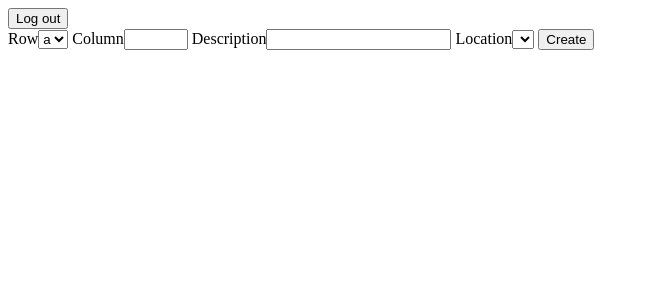
After one commit to treyarte/capstone-one, a Flask app: template templates/droplist_items/new.html in a window 1280 px wide. The commit adds this page. Shown: the top 300 px of the page, without its empty margins (0-649 px from the left). Run offline with Flask 2, Linux system fonts and the light colour scheme; the template is opened without the code that fills it: values that come from a table or form of the project are taken from there, others are empty.

Commit message:
add authorization decorator and add items form for droplist

```diff
--- a/app.py
+++ b/app.py
@@ -1,9 +1,10 @@
 import os
-from flask import Flask, redirect, render_template, flash
+from flask import Flask, redirect, render_template, flash, session, g
 from flask_debugtoolbar import DebugToolbarExtension
 from models import connect_db, db, User, Stocker, ForkliftDriver, DropList, Location, DropListItem, Item
 from sqlalchemy.exc import IntegrityError
-from forms import SignUpForm, LoginForm
+from forms import SignUpForm, LoginForm, LocationForm, ItemForm, DropListForm
+from functools import wraps
 
 app = Flask(__name__)
 
@@ -14,16 +15,54 @@ app.config["SQLALCHEMY_TRACK_MODIFICATIONS"] = False
 app.config["SQLALCHEMY_ECHO"] = True
 app.config["DEBUG_TB_INTERCEPT_REDIRECTS"] = False
 app.config["SECRET_KEY"] = os.environ.get("SECRET_KEY", "this is my secret")
+#removes caching
 app.config["SEND_FILE_MAX_AGE_DEFAULT"] = 0
 
 toolbar = DebugToolbarExtension(app)
 
 connect_db(app)
 
+CURR_USER_KEY = "curr_user"
+
+@app.before_request
+def add_global_user():
+    """Add logged in user to global"""
+
+    if CURR_USER_KEY in session:
+        g.user = User.query.get(session[CURR_USER_KEY])
+
+    else:
+        g.user = None
+
+def authorize(func):
+    """decorator tha check if a user is authorize"""
+    @wraps(func)
+    def inner_function(*args, **kwargs):
+        if not g.user:
+            flash("Unauthorized Access", "danger")
+            return redirect("/")
+        return func(*args, **kwargs)
+    #either use wraps or below to prevent overwritting of endpoints
+    # inner_function.__name__ = func.__name__
+    return inner_function
+
+def handle_login(user):
+    """Log a user in"""
+
+    session[CURR_USER_KEY] = user.id
+
+def handle_logout():
+    """Remove the user from the session to log them out"""
+
+    if CURR_USER_KEY in session:
+        del session[CURR_USER_KEY]
+
 @app.route("/")
 def homepage():
     """Home page of the application"""
-    return("Hello World")
+    return render_template("home.html")
+######################################################
+# Login and sign-up routes
 
 @app.route("/sign-up", methods=["GET", "POST"])
 def signUp():
@@ -40,11 +79,16 @@ def signUp():
                 password = form.password.data,
                 image_url = form.image_url.data
             )
+
             db.session.commit()
+
+
+
         except IntegrityError:
             flash("Email is already in use", "danger")
             return render_template("users/signup.html", form=form)
 
+        handle_login(user)
 
         return redirect("/")
 
@@ -61,11 +105,95 @@ def login():
 
         if user:
             flash("Successfully signed in", "success")
+            handle_login(user)
             return redirect("/")
         else:
             flash("Invalid Login/Password combination")
 
+
     return render_template("users/login.html", form=form)
+
+@app.route("/logout", methods=["POST"])
+def logout():
+    """log out a user"""
+
+    handle_logout()
+    flash("Successfully logged out", "success")
+    return redirect("/")
+
+######################################################
+# Droplist routes
+@app.route("/droplist/new", methods=["GET", "POST"])
+@authorize
+def create_droplist():
+    """create a new droplist"""
+    form = DropListForm()
+
+    if form.validate_on_submit():
+        drop_list = DropList(stocker_id=1, notes=form.notes.data)
+        db.session.add(drop_list)
+        db.session.commit()
+
+        flash("Droplist successfully created")
+        return redirect(f"/droplist/{drop_list.id}")
+
+    return render_template("droplists/form.html", form=form)
+
+
+@app.route("/droplist/<int:drop_list_id>")
+@authorize
+def show_drop_list(drop_list_id):
+    drop_list = DropList.query.get_or_404(drop_list_id)
+
+    return render_template("droplists/show.html", drop_list=drop_list)
+
+@app.route("/droplist/<int:drop_list_id>/add_items", methods=["GET","POST"])
+@authorize
+def add_item_to_drop_list(drop_list_id):
+    drop_list = DropList.query.get_or_404(drop_list_id)
+    form = ItemForm()
+
+    locations = db.session.query(Location.id, Location.name).all()
+
+    loc_choices = locations
+
+    form.location_id.choices = loc_choices
+
+    if form.validate_on_submit():
+        item = Item(
+                row_letter=form.row_letter.data,
+                column_number=form.column_number.data,
+                location_id=form.location_id.data,
+                description=form.description.data
+        )
+
+        db.session.add(item)
+        db.session.commit()
+
+        drop_list.items.append(item)
+
+        db.session.commit()
+
+        return redirect(f"/droplist/{drop_list.id}")
+
+    return render_template("/droplist_items/new.html", form=form)
+#####################################################
+# Location and items requests
+
+@app.route("/location/new", methods=["GET", "POST"])
+@authorize
+def create_location(drop_list_id):
+    """Creates a location for a drop list item"""
+    form = LocationForm()
+
+    if form.validate_on_submit():
+        location = Location(name=form.location.data)
+        db.session.add(location)
+        db.session.commit()
+        return redirect(f"/locations/{location.id}", location=location)
+
+    return render_template("locations/form.html", form=form)
+
 
 # @app.after_request
 # def add_header(req):
--- a/forms.py
+++ b/forms.py
@@ -1,6 +1,6 @@
 from flask_wtf import FlaskForm
-from wtforms import StringField, PasswordField, TextAreaField, SelectField, RadioField
-from wtforms.validators import InputRequired, Email, Length, Regexp, EqualTo, Optional
+from wtforms import StringField, PasswordField, TextAreaField, SelectField, RadioField, IntegerField
+from wtforms.validators import InputRequired, Email, Length, Regexp, EqualTo, Optional, NumberRange
 
 class SignUpForm(FlaskForm):
     """Form that signup users"""
@@ -32,3 +32,17 @@ class LoginForm(FlaskForm):
     """Form for authenticating a user"""
     email = StringField("Email", validators=[InputRequired()])
     password = PasswordField("Password", validators=[InputRequired()])
+
+class DropListForm(FlaskForm):
+    notes = TextAreaField("Notes", validators=(Optional(), Length(max=200)))
+
+class LocationForm(FlaskForm):
+    """Location form"""
+    location = StringField("Location", validators=[InputRequired()])
+
+class ItemForm(FlaskForm):
+    """Form for items"""
+    row_letter = SelectField("Row", validators=[InputRequired()], choices=[("A", "a"), ("B", "b"), ("C", "c")])
+    column_number = IntegerField("Column", validators=[InputRequired(), NumberRange(min=1, max=100)])
+    description = StringField("Description")
+    location_id = SelectField("Location", validators=[InputRequired()], coerce=int)
--- a/templates/base.html
+++ b/templates/base.html
@@ -6,6 +6,9 @@
     <title>Document</title>
   </head>
   <body>
+    <form action="/logout" method="post">
+      <button type="submit">Log out</button>
+    </form>
     {%with messages = get_flashed_messages(with_categories=true)%} {%if
     messages%}
     <div class="container">
--- /dev/null
+++ b/templates/droplist_items/new.html
@@ -0,0 +1,9 @@
+{%extends "base.html"%} {%block content%}
+<form method="post">
+  {{form.hidden_tag()}} {%for field in form if field.widget.input_type !=
+  "hidden"%} {%for error in field.errors%}
+  <span class="text-danger">{{error}}</span>
+  {%endfor%}{{field.label}}{{field(class_="form-control")}} {%endfor%}
+  <button class="btn btn-success">Create</button>
+</form>
+{%endblock%}
--- a/templates/home.html
+++ b/templates/home.html
@@ -0,0 +1 @@
+{%extends "base.html"%} {%block content%} {%endblock%}
```
Also changed, not shown: templates/droplists/form.html (added, +9 -0 lines), templates/droplists/show.html (added, +9 -0 lines).
